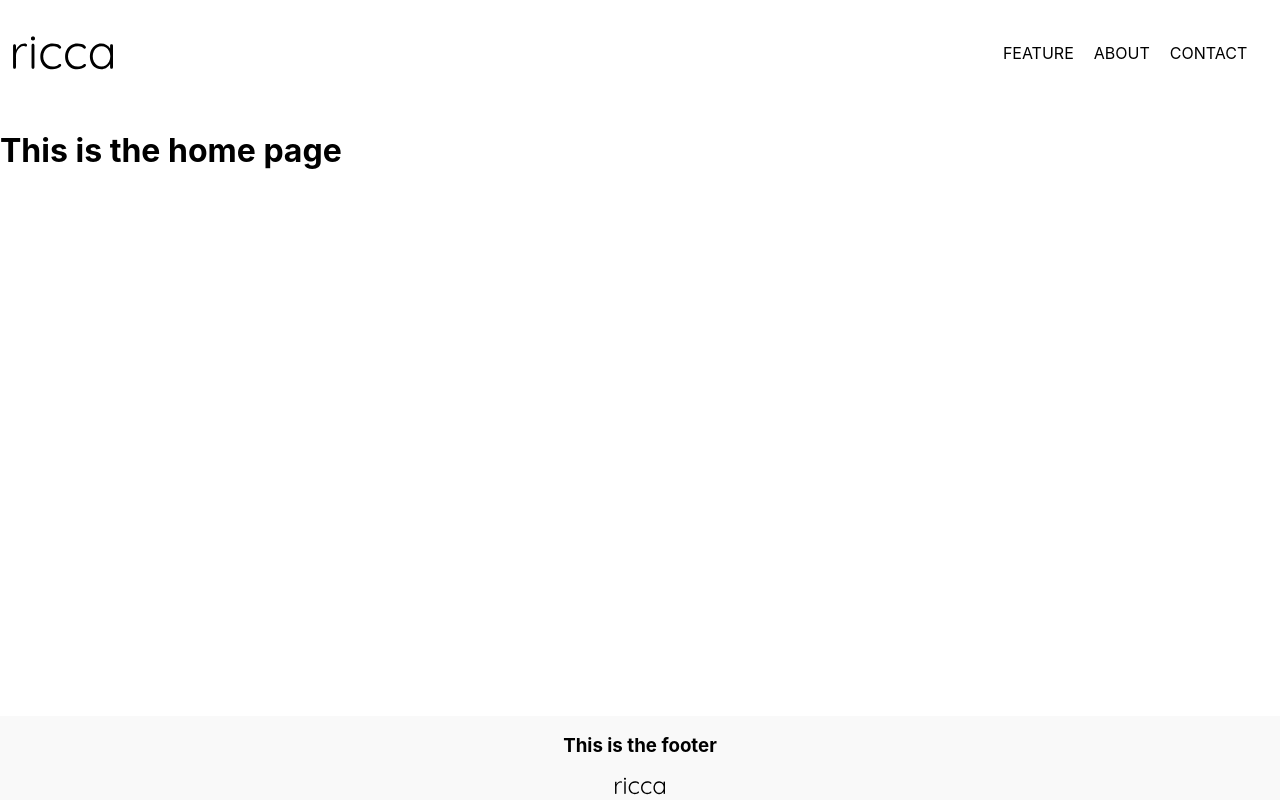
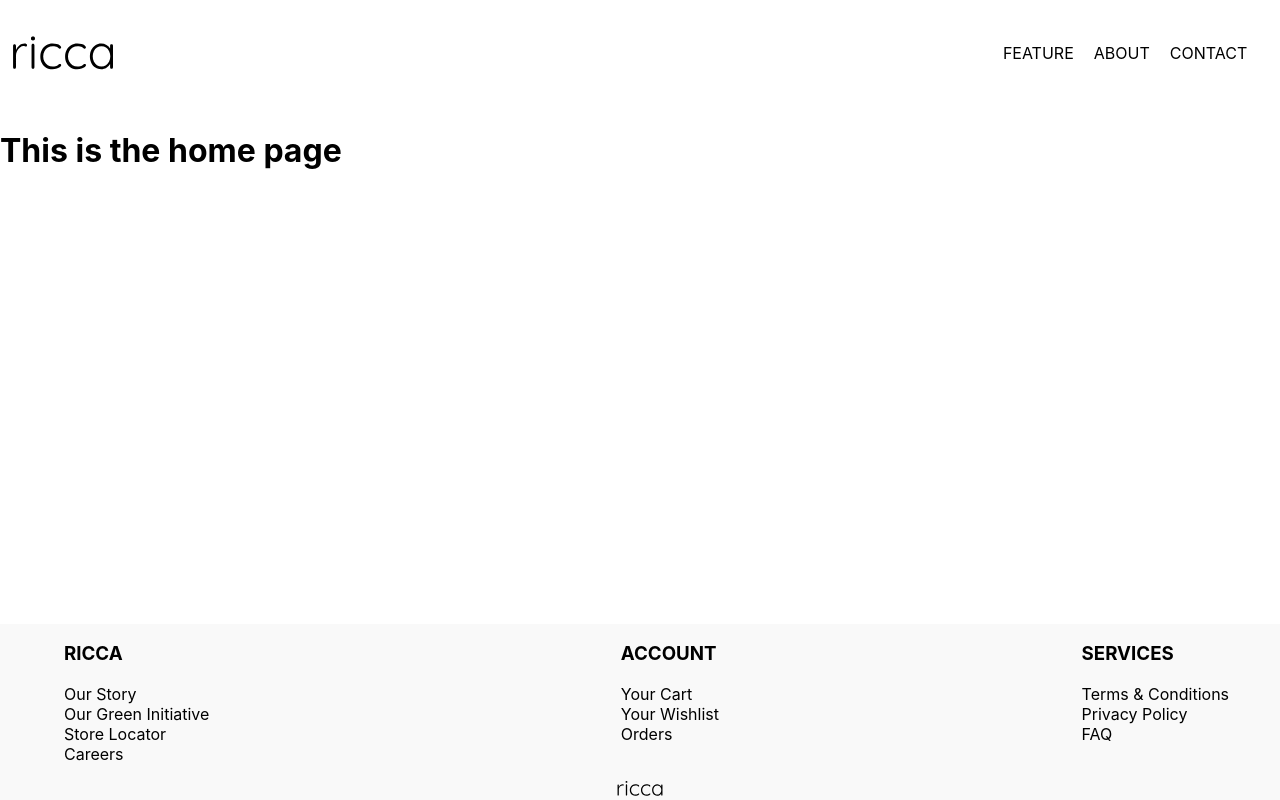
Before and after one commit to douglas86/fedsa-project-1-nextjs, a Next.js app: page / in a window 1280 px wide. Built offline with nearby package versions, Linux system fonts and the light colour scheme.

Commit message:
Finished styling for desktop with flex

```diff
--- a/components/footer.jsx
+++ b/components/footer.jsx
@@ -5,9 +5,35 @@ import Image from 'next/image';
 const Footer = () => {
     return (
         <div className={styles.footer}>
-            <h3>This is the footer</h3>
-            <div>
-                <Image src={logo} alt="logo" width={50} height={20} />
+            <div className={styles.content}>
+                <div className={styles.leftColumn}>
+                    <h3>RICCA</h3>
+                    <ul className={styles.links}>
+                        <li className={styles.link}>Our Story</li>
+                        <li className={styles.link}>Our Green Initiative</li>
+                        <li className={styles.link}>Store Locator</li>
+                        <li className={styles.link}>Careers</li>
+                    </ul>
+                </div>
+                <div className={styles.centerColumn}>
+                    <h3>ACCOUNT</h3>
+                    <ul className={styles.links}>
+                        <li className={styles.link}>Your Cart</li>
+                        <li className={styles.link}>Your Wishlist</li>
+                        <li className={styles.link}>Orders</li>
+                    </ul>
+                </div>
+                <div className={styles.rightColumn}>
+                    <h3>SERVICES</h3>
+                    <ul className={styles.links}>
+                        <li className={styles.link}>Terms & Conditions</li>
+                        <li className={styles.link}>Privacy Policy</li>
+                        <li className={styles.link}>FAQ</li>
+                    </ul>
+                </div>
+            </div>
+            <div className={styles.logo}>
+                <Image src={logo} alt="logo" width={100} height={15} />
             </div>
         </div>
     );
--- a/public/static/css/components/footer.module.css
+++ b/public/static/css/components/footer.module.css
@@ -6,5 +6,28 @@
     width: 100%;
     background-color: #f9f9f9;
     color: #000000;
+}
+.content {
+    display: flex;
+}
+.leftColumn {
+    width: 25%;
+    margin-left: 5%;
+}
+.centerColumn {
+    width: 50%;
+    margin-left: 28%;
+}
+.rightColumn {
+    width: 25%;
+    margin-left: 5%;
+}
+.links {
+    padding: 0;
+}
+.link {
+    list-style: none;
+}
+.logo {
     text-align: center;
 }
```
